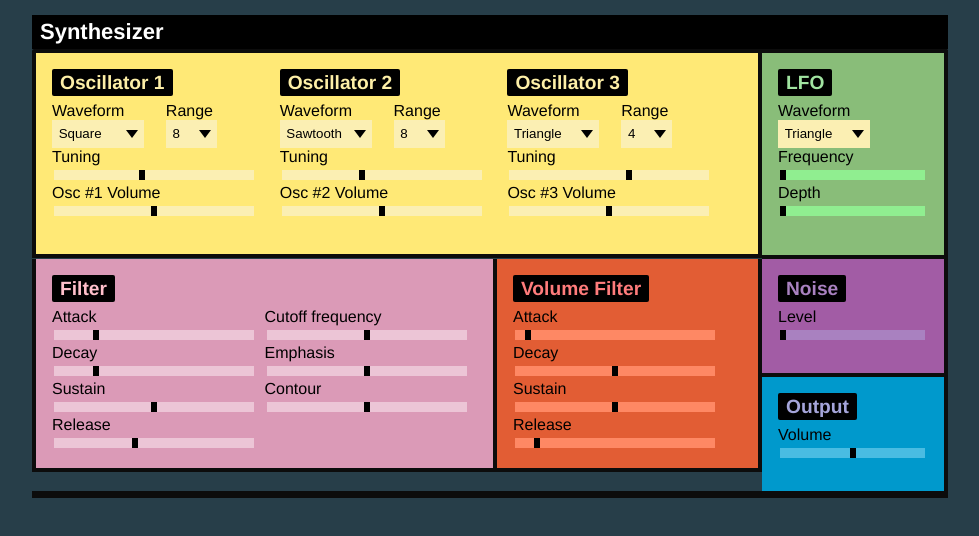
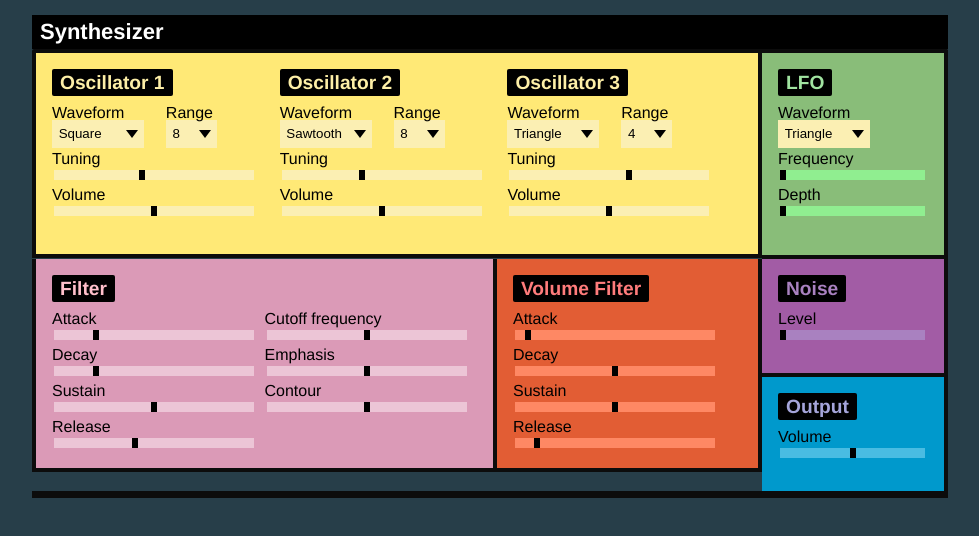
Before and after one commit to stuartmemo/theresas-sound-world, a plain HTML site: page instruments/synth/index.html in a window 1280 px wide. Shown: the whole page, without its empty margins (148-1127 px from the left). Drawn offline with Linux system fonts and the light colour scheme; a script that the page names is missing.

Commit message:
text changes

```diff
--- a/instruments/synth/index.html
+++ b/instruments/synth/index.html
@@ -38,7 +38,7 @@
                         </div>
                         <label for="osc1-detune">Tuning</label>
                         <input data-oscillator="osc1" data-param="detune" type="range" min="-50" max="50" step="1" value="-6"/>
-                        <label for="osc1-volume">Osc #1 Volume</label>
+                        <label for="osc1-volume">Volume</label>
                         <input name="osc1-volume" data-oscillator="osc1" data-param="mixer" type="range" min="0" max="1" step="0.05" value="0.5"/>
                     </div>
 
@@ -65,7 +65,7 @@
                         </div>
                         <label for="osc2-detune">Tuning</label>
                         <input data-oscillator="osc2" data-param="detune" type="range" min="-50" max="50" step="1" value="-10"/>
-                        <label for="osc2-volume">Osc #2 Volume</label>
+                        <label for="osc2-volume">Volume</label>
                         <input name="osc2-volume" data-oscillator="osc2" data-param="mixer" type="range" min="0" max="1" step="0.1" value="0.5"/>
                     </div>
 
@@ -93,7 +93,7 @@
 
                         <label for="osc3-detune">Tuning</label>
                         <input name="osc3-detune" data-oscillator="osc3" data-param="detune" type="range" min="-50" max="50" step="1" value="10"/>
-                        <label for="osc3-volume">Osc #3 Volume</label>
+                        <label for="osc3-volume">Volume</label>
                         <input name="osc3-volume" data-oscillator="osc3" data-param="mixer" type="range" min="0" max="1" step="0.1" value="0.5"/>
                     </div>
                 </div>
--- a/instruments/synth/synth.css
+++ b/instruments/synth/synth.css
@@ -60,6 +60,8 @@ h3 {
 label {
     display: block;
     clear: both;
+    position: relative;
+    top: 2px;
 }
 
 input[type="range"] {
```
